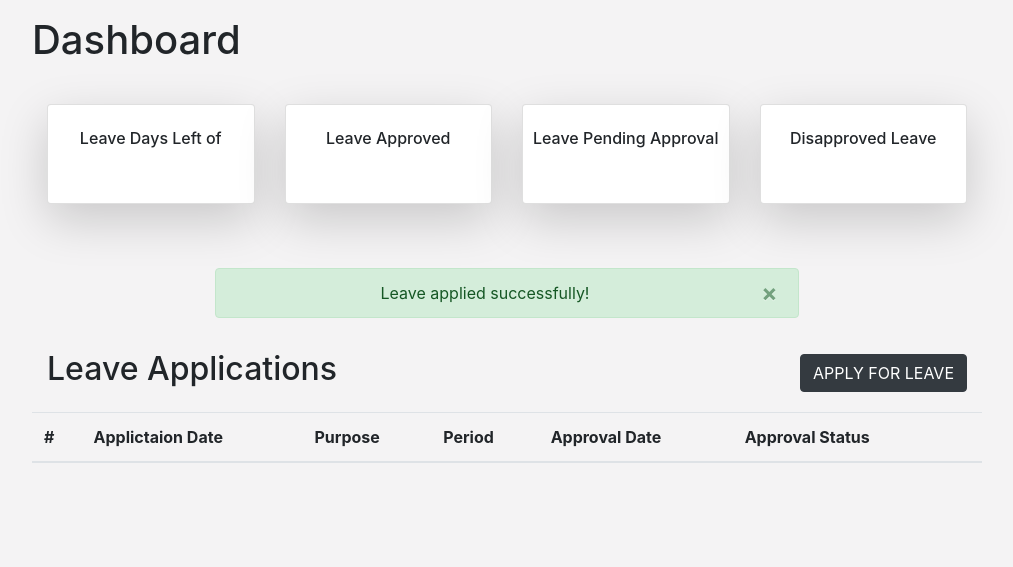
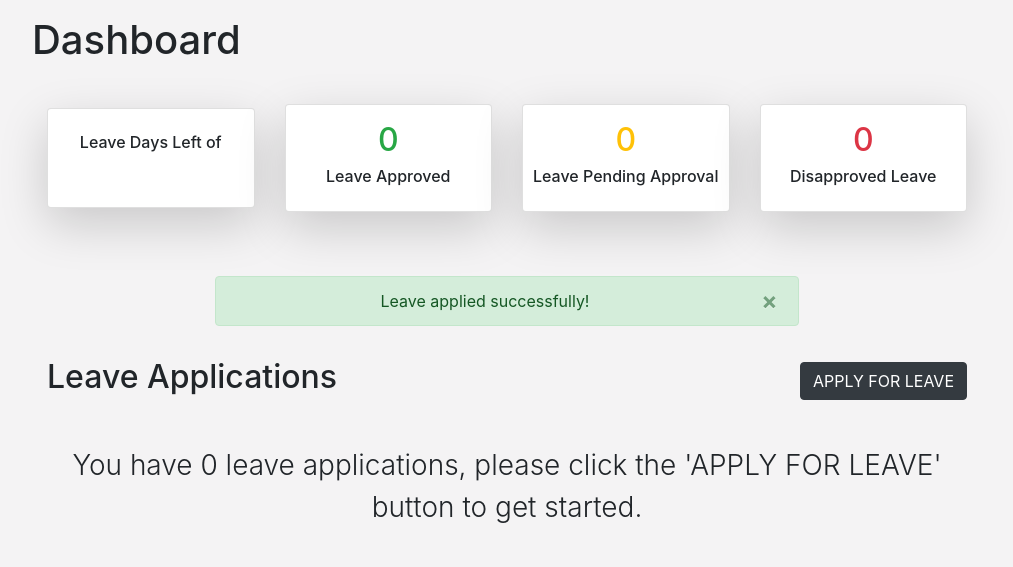
Before and after one commit to bunya017/leave-ms, a PHP site: page /leave-ms/staff/dashboard.php in a window 1280 px wide. Shown: the part 56-623 px from the top of the page, without its empty margins (133-1146 px from the left). Run offline with PHP 8.4, Linux system fonts and the light colour scheme; the visitor is signed in with stand-in values (Sample User, id 1); tables that the repository leaves empty or names only in its code hold one stand-in row (values such as "Sample post"); data that the repository does not hold is empty.

Commit message:
fix(StaffDash): Fix error for when user has zero leave appliction

```diff
--- a/staff/dashboard.php
+++ b/staff/dashboard.php
@@ -7,7 +7,7 @@
     $userId = $_SESSION['user_id'];
     $query = "SELECT * FROM `users` JOIN `employee_leave` WHERE `users`.`staff_pin`='$staffPin' AND `employee_leave`.`user_id`='$userId'";
     $result = $conn->query($query);
-    if (($result->num_rows > 0)){
+    if ($result->num_rows > 0){
       $staffRow = $result->fetch_assoc();
       $approved = 0;
       $disapproved = 0;
@@ -56,6 +56,12 @@
             break;
         }
       }
+    } else {
+      $userQuery = "SELECT * FROM `users` WHERE staff_pin='$staffPin'";
+      $userResult = $conn->query($userQuery);
+      if ($userResult->num_rows > 0){
+        $staff = $userResult->fetch_assoc();
+      }
     }
   }
 ?>
@@ -84,7 +90,8 @@
             <div class="col-12 col-sm-6 col-lg-3 py-2 py-lg-0">
               <div class="card shadow-lg" style="min-height: 100px;">
                 <div class="text-center py-3">
-                  <h2><?php echo $staff["leave_days_left"] ?> <i class="fa fa-door-open"></i></h2>
+                  <h2><?php echo $staff["leave_days_left"] ?>
+                  <i class="fa fa-door-open"></i></h2>
                   <h6><?php echo "Leave Days Left of " . $staff["total_leave_days"] ?></h6>
                 </div>
               </div>
@@ -92,7 +99,7 @@
             <div class="col-12 col-sm-6 col-lg-3 py-2 py-lg-0">
               <div class="card shadow-lg" style="min-height: 100px;">
                 <div class="text-center py-3">
-                  <h2 class="text-success"><?php echo $approved ?> <i class="fa fa-door-open"></i></h2>
+                  <h2 class="text-success"><?php if(!empty($approved)){echo $approved;}else{echo "0";} ?>  <i class="fa fa-door-open"></i></h2>
                   <h6>Leave Approved</h6>
                 </div>
               </div>
@@ -100,7 +107,7 @@
             <div class="col-12 col-sm-6 col-lg-3 py-2 py-lg-0">
               <div class="card shadow-lg" style="min-height: 100px;">
                 <div class="text-center py-3">
-                  <h2 class="text-warning"><?php echo $pending ?> <i class="fa fa-door-open"></i></h2>
+                  <h2 class="text-warning"><?php if(!empty($pending)){echo $pending;}else{echo "0";} ?> <i class="fa fa-door-open"></i></h2>
                   <h6>Leave Pending Approval</h6>
                 </div>
               </div>
@@ -108,7 +115,7 @@
             <div class="col-12 col-sm-6 col-lg-3 py-2 py-lg-0">
               <div class="card shadow-lg" style="min-height: 100px;">
                 <div class="text-center py-3">
-                  <h2 class="text-danger"><?php echo $disapproved ?> <i class="fa fa-door-open"></i></h2>
+                  <h2 class="text-danger"><?php if(!empty($disapproved)){echo $disapproved;}else{echo "0";} ?> <i class="fa fa-door-open"></i></h2>
                   <h6>Disapproved Leave</h6>
                 </div>
               </div>
@@ -140,6 +147,7 @@
 
           <!-- Leave list -->
           <div class="row">
+            <?php if (!empty($leave_applications)): ?>
               <table class="table">
                 <thead>
                   <tr>
@@ -199,6 +207,11 @@
                   <?php endforeach ?>
                 </tbody>
               </table>
+            <?php else: ?>
+              <div class="col-12 py-4 text-center">
+                <p class="lead large">You have 0 leave applications, please click the 'APPLY FOR LEAVE' button to get started.</p>
+              </div>
+            <?php endif ?>
           </div>
         </div>
       </div>
@@ -208,5 +221,9 @@
     body {
       background-color: #f4f3f4 !important;
     }
+
+    .large {
+      font-size: 1.75em;
+    }
   </style>
 </html>
```
Lines whose indentation alone changed are shown as unchanged.
